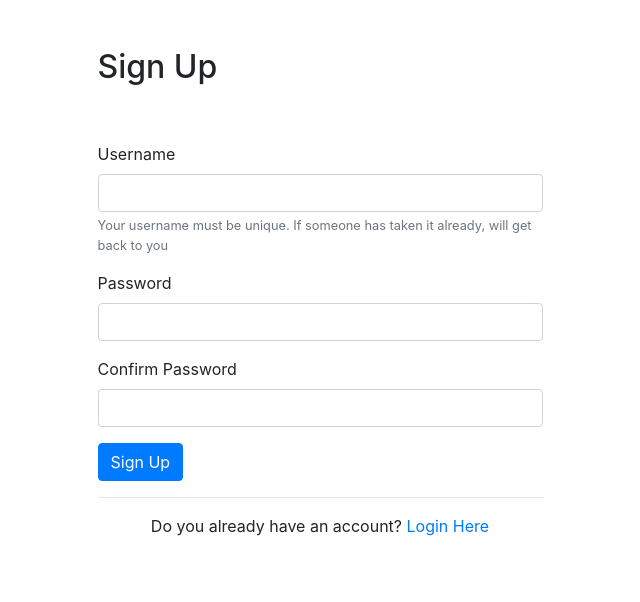
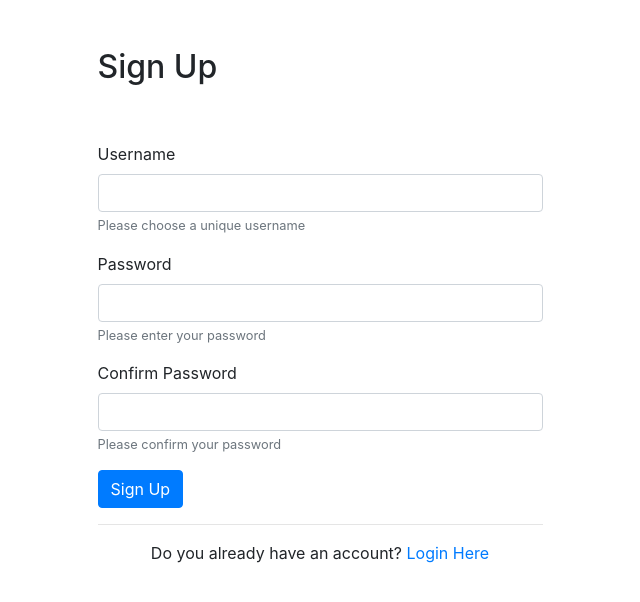
Before and after one commit to iiostefanos/StefToDoApp, a Django app: page /signup/ in a window 1280 px wide. Shown: the part 61-663 px from the top of the page, without its empty margins (320-960 px from the left). Run offline with Django 3.2, Linux system fonts and the light colour scheme; some libraries are stand-ins or nearby versions.

Commit message:
a little bit more styling

```diff
--- a/ToDoApp-Project/todo/templates/todo/currenttodos.html
+++ b/ToDoApp-Project/todo/templates/todo/currenttodos.html
@@ -22,7 +22,7 @@
             <div class="text-center">
                 <h2>You don't have any todos! Add some, if you please</h2>
             <br>
-            <a role="button" class="btn btn-primary" href="{% url 'createtodo' %}">New Todo</a>
+            <a role="button" class="btn btn-secondary" href="{% url 'createtodo' %}">New Todo</a>
             </div>
         {% endif %}
         </div>
--- a/ToDoApp-Project/todo/templates/todo/home.html
+++ b/ToDoApp-Project/todo/templates/todo/home.html
@@ -12,11 +12,11 @@
                  <br>
                  <br>
 
-            <p>Life is fun. And also life is extremely busy.</p>
+            <h5>Life is fun. And also life is extremely busy.</h5>
             <p>Choose from what's <strong>important</strong>, what it represents a <strong>priority</strong></p>
             <p>And the rest of things that <b><i></i>need to be done!</i></b></p>
-         <p>This <b><i> To Do List App by StefanoS</i></b> is build to help you put your life in order.</p>
-         <p>Using the To Do List App will make you a more organized and disciplined person.</p>
+         <p>This <b> To Do List App by <i>StefanoS</i></b> is build to help you put your life in order.</p>
+         <h6>Using the To Do List App will make you a more organized and disciplined person.</h6>
            <br>
         <a role="button" class="btn btn-outline-info btn-lg" href="{% url 'signupuser' %}">START</a>
         </div>
--- a/ToDoApp-Project/todo/templates/todo/loginuser.html
+++ b/ToDoApp-Project/todo/templates/todo/loginuser.html
@@ -27,7 +27,8 @@
             </form>
             <hr>
             <div class="text-center">
-                Need an account? <a href="{% url 'signupuser' %}">Sign Up Here</a>
+                <strong>Need an account ?</strong>
+                 <a href="{% url 'signupuser' %}">Sign Up Here</a>
             </div>
         </div>
     </div>
--- a/ToDoApp-Project/todo/templates/todo/signupuser.html
+++ b/ToDoApp-Project/todo/templates/todo/signupuser.html
@@ -18,15 +18,17 @@
                 <div class="form-group">
                     <label for="username">Username</label>
                     <input type="text" name="username" class="form-control" id="username" aria-describedby="usernameHelp">
-                    <small id="usernameHelp" class="form-text text-muted">Your username must be unique. If someone has taken it already, will get back to you</small>
+                    <small id="usernameHelp" class="form-text text-muted">Please choose a unique username </small>
                 </div>
                 <div class="form-group">
                     <label for="password1">Password</label>
                     <input type="password" name="password1" class="form-control" id="password1">
+                    <small id="usernameHelp" class="form-text text-muted">Please enter your password </small>
                 </div>
                 <div class="form-group">
                     <label for="password2">Confirm Password</label>
                     <input type="password" name="password2" class="form-control" id="password2">
+                    <small id="usernameHelp" class="form-text text-muted">Please confirm your password </small>
                 </div>
                 <button type="submit" class="btn btn-primary">Sign Up</button>
             </form>
```
Also changed, not shown: ToDoApp-Project/db.sqlite3.
